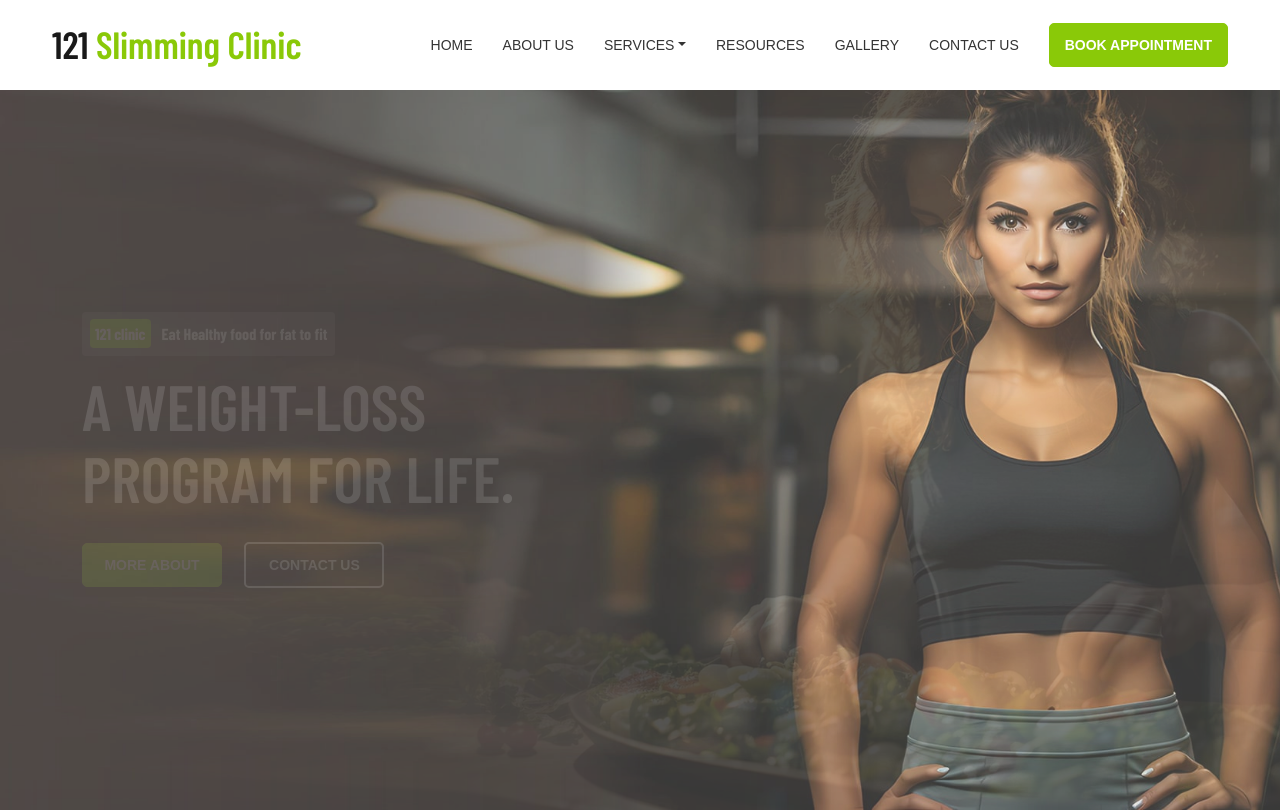
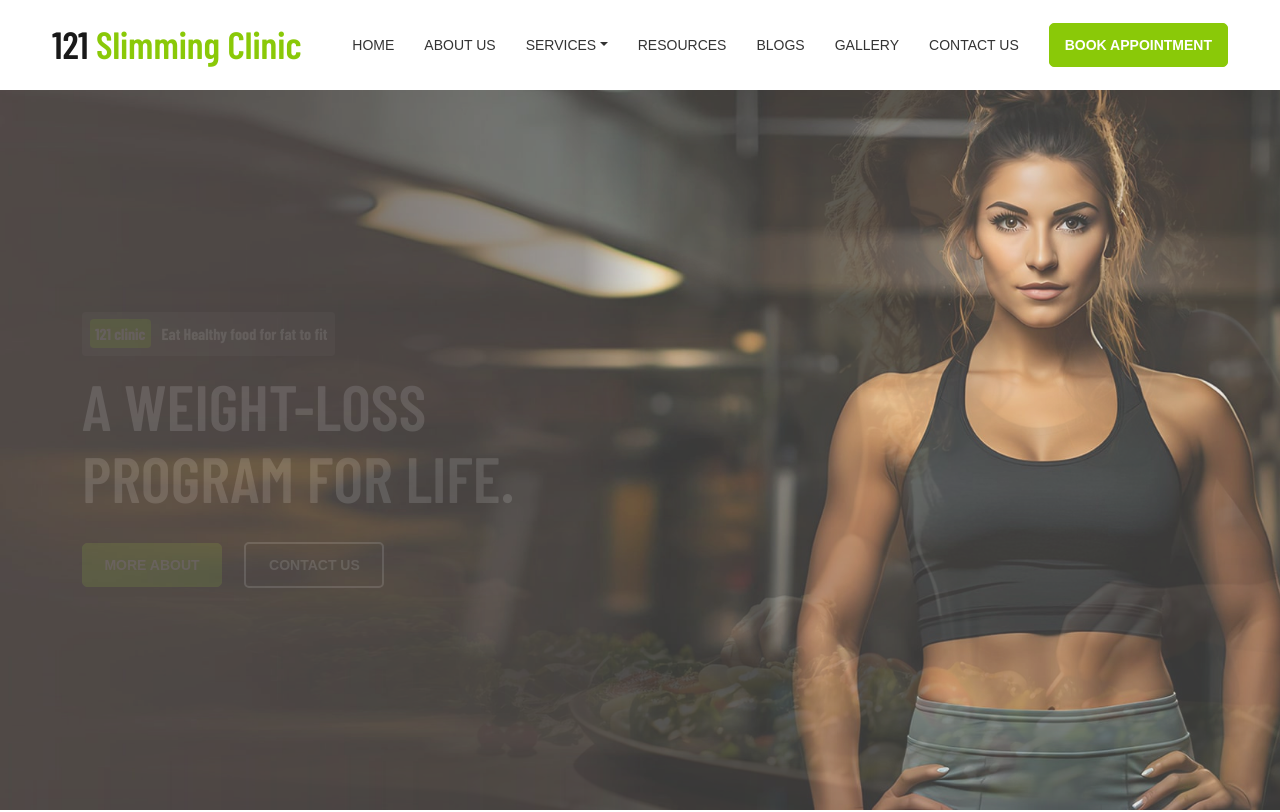
Before and after one commit to Mojahidraza123/121-slimming-clinic, a plain HTML site: page index.html in a window 1280 px wide. Shown: the top 812 px of the page. Drawn offline with nearby package versions, Linux system fonts and the light colour scheme; a web font is replaced by a local one.

Commit message:
Added blog in nav bar

```diff
--- a/index.html
+++ b/index.html
@@ -40,6 +40,7 @@
                                     </ul>
                                 </li>
                                 <li class="nav-item"><a class="nav-link" href="#!">RESOURCES</a></li>
+                                <li class="nav-item"><a class="nav-link" href="#!">BLOGS</a></li>
                                 <li class="nav-item"><a class="nav-link" href="#!">GALLERY</a></li>
                                 <li class="nav-item"><a class="nav-link" href="#!">CONTACT US</a></li>
                             </ul>
```
